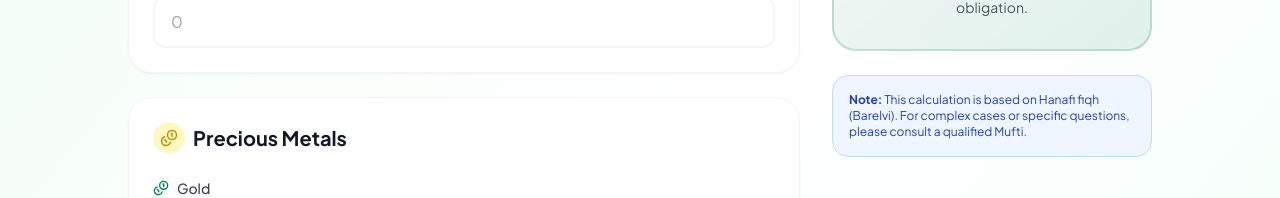
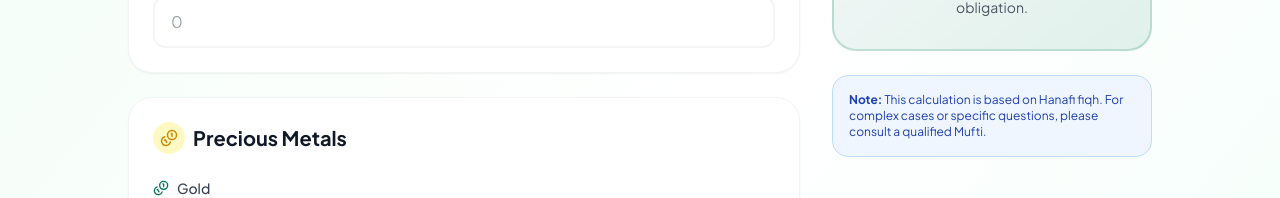
Before and after one commit to ziauddin14/Zakat-MS-Final-Hackathone-, a React (Vite) app in the folder frontend/: page /zakat-calculator in a window 1280 px wide. Shown: the part 541-739 px from the top of the page. Built offline with nearby package versions, Linux system fonts and the light colour scheme; no server answers.

Commit message:
fix zakat calculator content

```diff
--- a/frontend/src/pages/ZakatCalculator.jsx
+++ b/frontend/src/pages/ZakatCalculator.jsx
@@ -473,8 +473,8 @@ const ZakatCalculator = () => {
               >
                 <p className="text-xs text-blue-800">
                   <strong>Note:</strong> This calculation is based on Hanafi
-                  fiqh (Barelvi). For complex cases or specific questions,
-                  please consult a qualified Mufti.
+                  fiqh. For complex cases or specific questions, please consult
+                  a qualified Mufti.
                 </p>
               </motion.div>
             </div>
```
